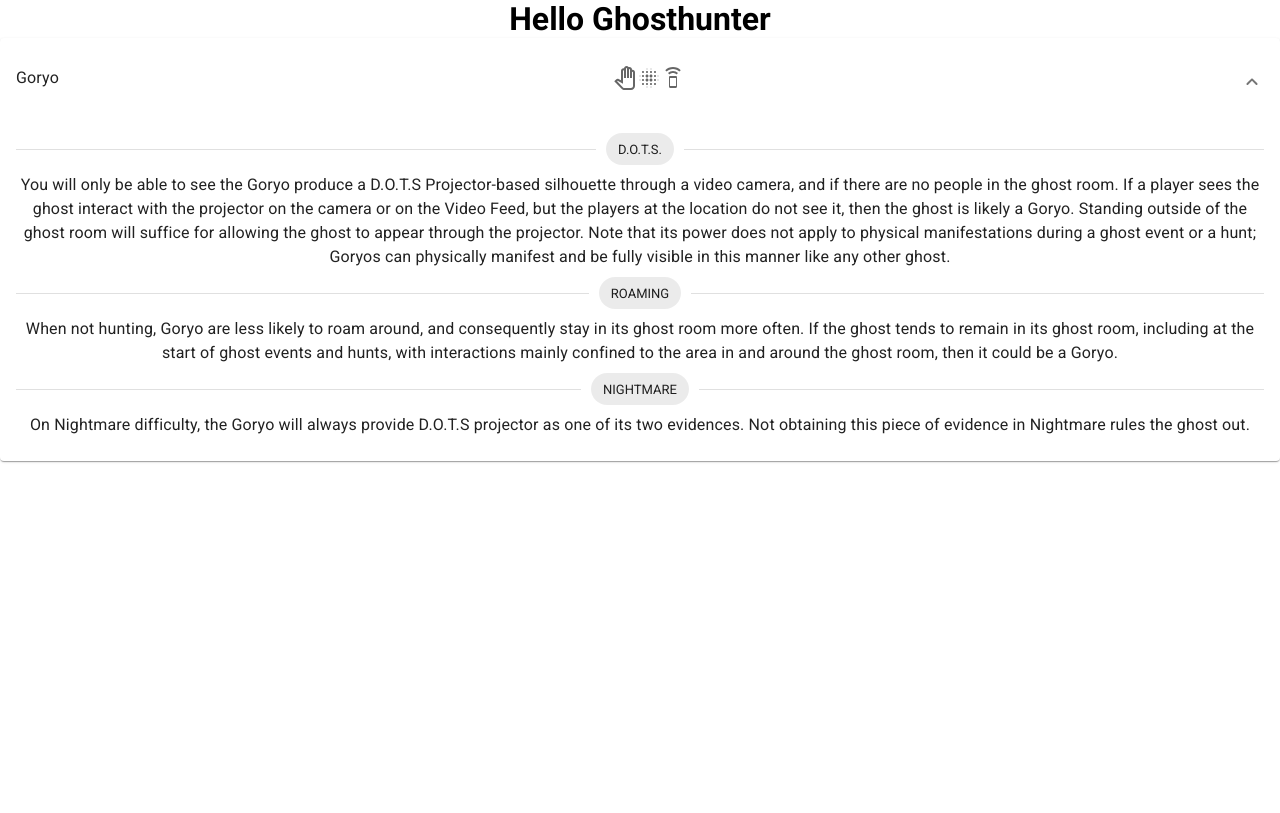
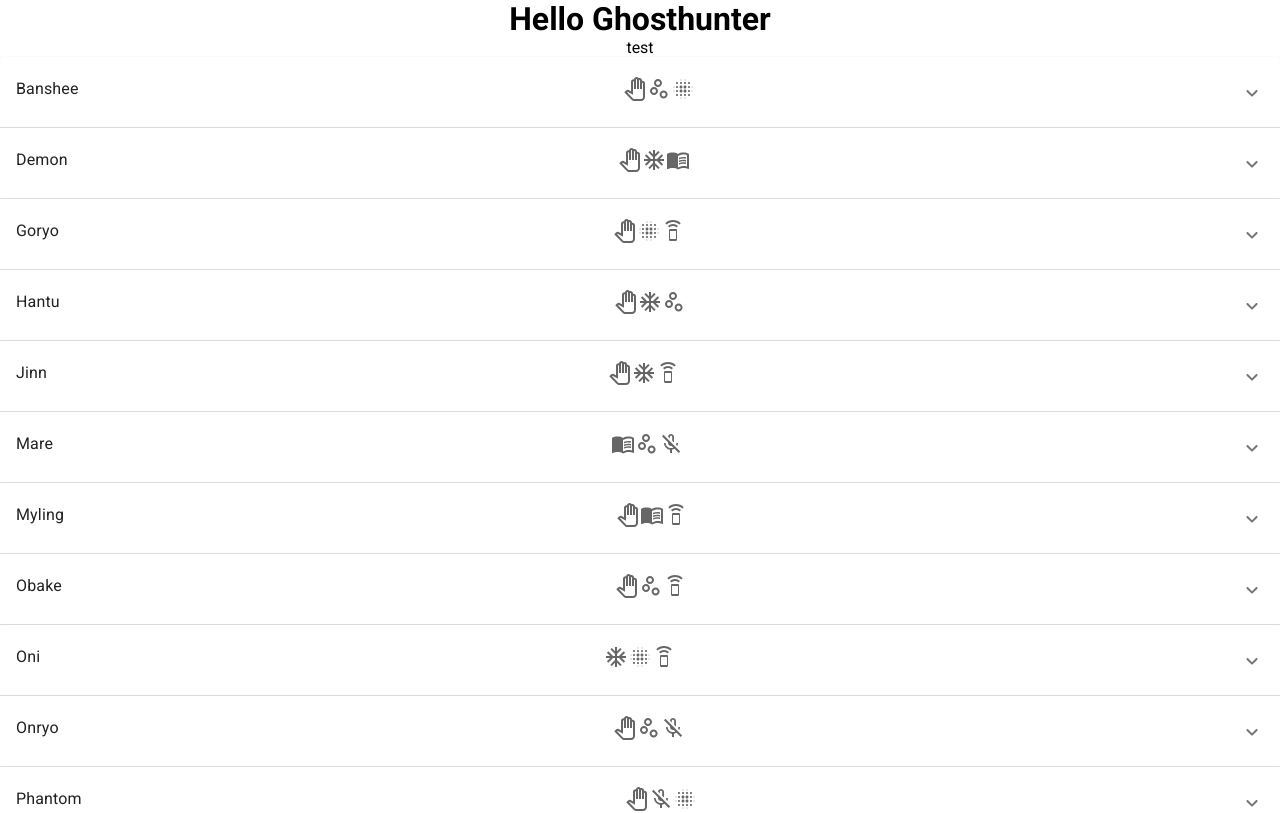
Before and after one commit to FizzToni/phasmophilia, a React (Create React App) app: page / in a window 1280 px wide. Shown: the top 813 px of the page. Built offline with nearby package versions, Linux system fonts and the light colour scheme.

Commit message:
Ghosts.js now only holds ghost info and functions | NewView.js displays the information accordingly

```diff
--- a/src/components/Ghosts.js
+++ b/src/components/Ghosts.js
@@ -47,6 +47,7 @@ const yurei_evidences       = [freezingTemp,    ghostOrbs,      dots];
 
 // Ghost Info
 const banshee = new Object();
+banshee.id = 0;
 banshee.name = 'Banshee';
 banshee.evidences = banshee_evidences;
 banshee.tags = ['obsession', 'sanity', 'roaming', 'singing', 'shriek'];
@@ -59,6 +60,7 @@ banshee.behaviour = [
 ];
 
 const demon = new Object();
+demon.id = 1;
 demon.name = 'Demon';
 demon.evidences = demon_evidences;
 demon.tags = ['early hunter', 'hunt cooldown', 'crucifix', 'smudging'];
@@ -70,6 +72,7 @@ demon.behaviour = [
 ];
 
 const goryo = new Object();
+goryo.id = 2;
 goryo.name = 'Goryo';
 goryo.evidences = goryo_evidences;
 goryo.tags = ['D.O.T.S.', 'roaming', 'nightmare'];
@@ -80,6 +83,7 @@ goryo.behaviour = [
 ];
 
 const hantu = new Object();
+hantu.id = 3;
 hantu.name = 'Hantu';
 hantu.evidences = hantu_evidences;
 hantu.tags = ['speed', 'fuse', 'breath', 'nightmare'];
@@ -91,6 +95,7 @@ hantu.behaviour = [
 ];
 
 const jinn = new Object();
+jinn.id = 4;
 jinn.name = 'Jinn';
 jinn.evidences = jinn_evidences;
 jinn.tags = ['sanity', 'speed', 'fuse'];
@@ -102,6 +107,7 @@ jinn.behaviour = [
 
 
 const mare = new Object();
+mare.id = 5;
 mare.name = 'Mare';
 mare.evidences = mare_evidences;
 mare.tags = ['early hunter', 'lights', 'interactions', 'lights', 'shattering lights', 'roamer'];
@@ -115,6 +121,7 @@ mare.behaviour = [
 ];
 
 const myling = new Object();
+myling.id = 6;
 myling.name = 'Myling';
 myling.evidences = myling_evidences;
 myling.tags = ['quiet hunter', 'frequent sounds'];
@@ -124,6 +131,7 @@ myling.behaviour = [
 ];
 
 const obake = new Object();
+obake.id = 7;
 obake.name = 'Obake';
 obake.evidences = obake_evidences;
 obake.tags = ['fingerprints', 'shape shifter', 'nightmare'];
@@ -134,6 +142,7 @@ obake.behaviour = [
 ];
 
 const oni = new Object();
+oni.id = 8;
 oni.name = 'Oni';
 oni.evidences = oni_evidences;
 oni.tags = ['ghost events', 'interactions', 'ghost events'];
@@ -144,6 +153,7 @@ oni.behaviour = [
 ];
 
 const onryo = new Object();
+onryo.id = 9;
 onryo.name = 'Onryo';
 onryo.evidences = onryo_evidences;
 onryo.tags = ['early hunter', 'sanity', 'crucifix'];
@@ -154,6 +164,7 @@ onryo.behaviour = [
 ];
 
 const phantom = new Object();
+phantom.id = 10;
 phantom.name = 'Phantom';
 phantom.evidences = phantom_evidences;
 phantom.tags = ['photo', 'flickering', 'teleport'];
@@ -167,6 +178,7 @@ phantom.behaviour = [
 ];
 
 const poltergeist = new Object();
+poltergeist.id = 11;
 poltergeist.name = 'Poltergeist';
 poltergeist.evidences = poltergeist_evidences;
 poltergeist.tags = ['interactions', 'multi-throw'];
@@ -176,6 +188,7 @@ poltergeist.behaviour = [
 ];
 
 const raiju = new Object();
+raiju.id = 12;
 raiju.name = 'Raiju';
 raiju.evidences = raiju_evidences;
 raiju.tags = ['early hunter', 'speed', 'electronics'];
@@ -186,6 +199,7 @@ raiju.behaviour = [
 ];
 
 const revenant = new Object();
+revenant.id = 13;
 revenant.name = 'Revenant';
 revenant.evidences = revenant_evidences;
 revenant.tags = ['speed', 'footsteps'];
@@ -195,6 +209,7 @@ revenant.behaviour = [
 ];
 
 const shade = new Object();
+shade.id = 14;
 shade.name = 'Shade';
 shade.evidences = shade_evidences;
 shade.tags = ['interactions', 'shy hunter', 'late hunter', 'ghost events', 'summoning circle'];
@@ -207,6 +222,7 @@ shade.behaviour = [
 ];
 
 const spirit = new Object();
+spirit.id = 15;
 spirit.name = 'Spirit';
 spirit.evidences = spirit_evidences;
 spirit.tags = ['smudging'];
@@ -216,6 +232,7 @@ spirit.behaviour = [
 
 
 const the_mimic = new Object();
+the_mimic.id = 16;
 the_mimic.name = 'The Mimic';
 the_mimic.evidences = the_mimic_evidences;
 the_mimic.tags = ['evidence', 'abilities', 'mimic'];
@@ -226,6 +243,7 @@ the_mimic.behaviour = [
 ];
 
 const the_twins = new Object();
+the_twins.id = 17;
 the_twins.name = 'The Twins';
 the_twins.evidences = the_twins_evidences;
 the_twins.tags = ['evidence', 'interactions', 'hunt start', 'speed'];
@@ -249,6 +267,7 @@ the_twins.behaviour = [
 ];
 
 const wraith = new Object();
+wraith.id = 18;
 wraith.name = 'Wraith';
 wraith.evidences = wraith_evidences;
 wraith.tags = ['no footprints', 'interactions', 'teleport'];
@@ -259,6 +278,7 @@ wraith.behaviour = [
 ];
 
 const yokai = new Object();
+yokai.id = 19;
 yokai.name = 'Yokai';
 yokai.evidences = yokai_evidences;
 yokai.tags = ['early hunter', 'senseless', 'interactions'];
@@ -269,6 +289,7 @@ yokai.behaviour = [
 ];
 
 const yurei = new Object();
+yurei.id = 20;
 yurei.name = 'Yurei';
 yurei.evidences = yurei_evidences;
 yurei.tags = ['door closing', 'ghost event', 'smudging'];
@@ -282,34 +303,25 @@ yurei.behaviour = [
 export const ghost_list = [banshee, demon, goryo, hantu, jinn, mare, myling, obake, oni, onryo, phantom, poltergeist, raiju, revenant, shade, spirit, the_mimic, the_twins, wraith, yokai, yurei];
 
 // Functions
+export function get_all_ghosts() {
+    return ghost_list;
+}
 
 export function get_ghost(name) {
     let ghost = ghost_list.find(function(ghost) {
         return ghost.name.toUpperCase() === name.toUpperCase();
     });
     return(
-        <Accordion expanded={true}>
-            <AccordionSummary
-                expandIcon={<ExpandMoreRounded />}
-                aria-controls="panel1bh-content"
-                id="panel1bh-header"
-            >
-                <Typography sx={{ flexShrink: 0 }}>{ghost.name}</Typography>
-                <Typography sx={{ flexGrow:1, color: 'text.secondary', textAlign: 'center'}}>
-                    {ghost.evidences}
-                </Typography>
-            </AccordionSummary>
+        ghost
+    );
+}
 
-            <AccordionDetails>
-                {ghost_details(ghost).map(function(detail, idx){
-                    return (
-                        <div key={idx}>
-                            {detail}
-                        </div>
-                    )
-                })}
-            </AccordionDetails>
-        </Accordion>
+export function get_ghost_from_evidence(evidence) {
+    let ghost = ghost_list.find(function(ghost) {
+        return ghost.evidences.includes(evidence);
+    });
+    return(
+        ghost
     );
 }
 
--- a/src/components/NewView.js
+++ b/src/components/NewView.js
@@ -1,16 +1,64 @@
 import * as React from 'react';
 import * as ghosts from './Ghosts';
-import {ghost_list} from "./Ghosts";
+import {ghost_details, ghost_list} from "./Ghosts";
+import {Accordion, AccordionDetails, AccordionSummary} from "@mui/material";
+import {
+    AcUnitOutlined, BlurOnOutlined,
+    ExpandMoreRounded,
+    MenuBookOutlined,
+    MicOffOutlined,
+    PanToolOutlined, ScatterPlotOutlined, SpeakerPhoneOutlined
+} from "@mui/icons-material";
+import Typography from "@mui/material/Typography";
 
 const Ghosts = () => {
 
+    const [expanded, setExpanded] = React.useState(false);
+    const handleAccordionChange = (panel) => (event, isExpanded) => {
+        setExpanded(isExpanded ? panel : false);
+    };
 
+    let all = [];
+    all = (ghosts.get_all_ghosts());
+    console.log(all);
+
+    console.log(ghosts.get_ghost_from_evidence('fingerPrints'));
 
     return (
         <div>
             <h1>Hello Ghosthunter</h1>
             <div>
-                {ghosts.get_ghost('goryo')}
+                test
+            </div>
+            <div>
+                {all.map(function (ghost) {
+                    return (
+                        <Accordion expanded={expanded === "panel"+(ghost.id)} onChange={handleAccordionChange("panel"+(ghost.id))}>
+                            <AccordionSummary
+                                expandIcon={<ExpandMoreRounded />}
+                                aria-controls="panel1bh-content"
+                                id="panel1bh-header">
+
+                            <Typography sx={{ flexShrink: 0 }}>{ghost.name}</Typography>
+                            <Typography sx={{ flexGrow:1, color: 'text.secondary', textAlign: 'center'}}>
+                                {ghost.evidences}
+                            </Typography>
+                            </AccordionSummary>
+
+                            <AccordionDetails>
+                                {ghost_details(ghost).map(function(detail, idx){
+                                    return (
+                                        <div key={idx}>
+                                            {detail}
+                                        </div>
+                                    )
+                                })}
+                            </AccordionDetails>
+                        </Accordion>
+                    )
+                })}
+
+
             </div>
         </div>
     )
```
